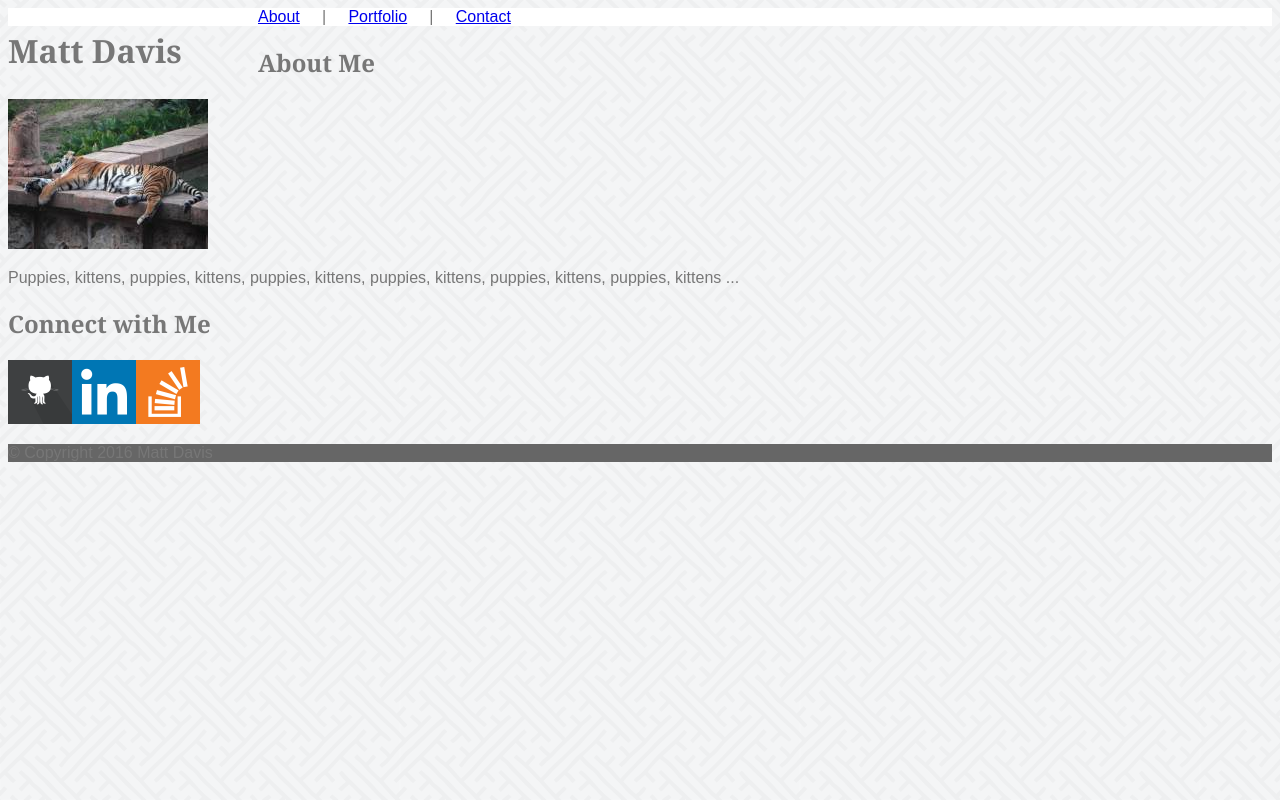
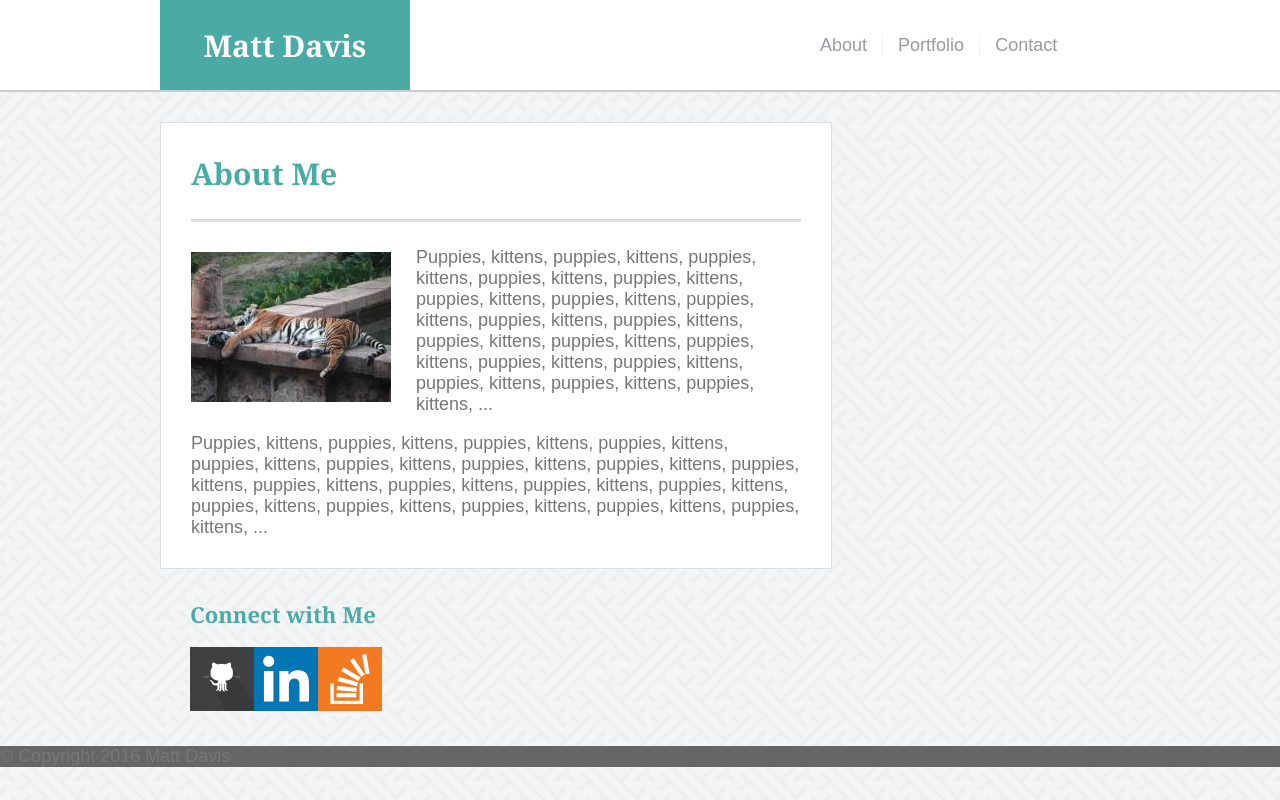
Before and after one commit to mattsplats/Basic-Portfolio, a PHP site: page / in a window 1280 px wide. Run offline with PHP 8.4, Linux system fonts and the light colour scheme.

Commit message:
CSS 75% complete

```diff
--- a/assets/css/style.css
+++ b/assets/css/style.css
@@ -1,26 +1,102 @@
 body {
 	background: url('../images/background_pattern.png') #ffffff;
-	border: #dddddd;
+	margin: 0px;
+	padding: 0px;
 
 	font-family: 'Arial', 'Helvetica Neue', Helvetica, sans-serif;
+	font-size: 18px;
 	color: #777777;
+}
+
+a {
+	color: #9999A5;
+}
+
+a:link, a:visited {
+	text-decoration: none;
+}
+
+a:hover {
+	text-decoration: underline;
+}
+
+a:active {
+	text-decoration: none;
+}
+
+h1, h2 {
+	font-family: 'Georgia', Times, Times New Roman, serif;
+	font-size: 30px;
+	color: #4aaaa5;
+}
+
+h2 {
+	font-size: 22px
 }
 
 header {
 	background: #ffffff;
-	border: #cccccc;
+	border-bottom: 2px solid #cccccc;
+}
+
+nav {
+	width: 300px;
+	height: 90px;
+
+	display: flex;
+	align-items: center;
 }
 
 footer {
 	background: #666666;
 }
 
-h1, h2 {
-	font-family: 'Georgia', Times, Times New Roman, serif;
+#header_block {
+	width: 960px;
+	height: 90px;
+	margin: 0px auto;
+
+	display: flex;
+	justify-content: space-between;
 }
 
-#your_name {
+#name_block {
+	background: #4aaaa5;
+	width: 250px;
 	height: 90px;
-	width: 250px;
-	float: left;
+
+	display: flex;
+	align-items: center;
 }
+
+#name_text {
+	margin: auto;
+	color: white;
+}
+
+.nav_add_bar {
+	border-right: thin solid #efefef;
+}
+
+#main_block {
+	width: 960px;
+	margin: 30px auto;
+}
+
+#main_content {
+	background: #ffffff;
+	border: 1px solid #dddddd;
+	width: 670px;
+
+	margin: 0px
+}
+
+#content_grey_line {
+	background: #dddddd;
+	height: 3px;
+	margin-bottom: 25px;
+}
+
+.content_margins {
+	margin: 30px;
+}
--- a/index.html
+++ b/index.html
@@ -12,32 +12,41 @@
 </head>
 <body>
 	<header>
-		<div id="your_name"><h1>Matt Davis</h1></div>
-
+		<div id="header_block">
+			<div id="name_block"><h1 id="name_text">Matt Davis</h1></div>
 			<nav>
-			<a href="index.html">About</a> &nbsp;&nbsp;&nbsp; | &nbsp;&nbsp;&nbsp; <a href="portfolio.html">Portfolio</a> &nbsp;&nbsp;&nbsp; | &nbsp;&nbsp;&nbsp; <a href="contact.html">Contact</a>
+				<div>
+					<span class="nav_add_bar"><a href="index.html">About</a>&nbsp;&nbsp;&nbsp;</span>
+					<span class="nav_add_bar">&nbsp;&nbsp;<a href="portfolio.html">Portfolio</a>&nbsp;&nbsp;&nbsp;</span>
+					<span>&nbsp;&nbsp;<a href="contact.html">Contact</a></span>
+				</div>
 			</nav>
-
-		<div id="header_grey_line"></div>
+		</div>
 	</header>
 
+	<div id="main_block">
 		<section id="main_content">
+			<div class="content_margins">
 				<h1>About Me</h1>
 				<div id="content_grey_line"></div>
-		<img src="assets/images/profile.jpg" alt="My Pic">
-		<p>Puppies, kittens, puppies, kittens, puppies, kittens, puppies, kittens, puppies, kittens, puppies, kittens ...</p>
+				<img style="float: left; margin: 5px 25px 0px 0px;" src="assets/images/profile.jpg" alt="My Pic">
+				<p>Puppies, kittens, puppies, kittens, puppies, kittens, puppies, kittens, puppies, kittens, puppies, kittens, puppies, kittens, puppies, kittens, puppies, kittens, puppies, kittens, puppies, kittens, puppies, kittens, puppies, kittens, puppies, kittens, puppies, kittens, puppies, kittens, puppies, kittens, puppies, kittens, ...</p>
+				<p>Puppies, kittens, puppies, kittens, puppies, kittens, puppies, kittens, puppies, kittens, puppies, kittens, puppies, kittens, puppies, kittens, puppies, kittens, puppies, kittens, puppies, kittens, puppies, kittens, puppies, kittens, puppies, kittens, puppies, kittens, puppies, kittens, puppies, kittens, puppies, kittens, ...</p>
+			</div>
 		</section>
 
 		<section id="connect_with_me">
+			<div class="content_margins">
 				<h2>Connect with Me</h2>
 				<div id="connect_grey_line"></div>
 				<div id="social_images">
 					<img src="assets/images/social_github.png" alt="GitHub"><img src="assets/images/social_linkedin.png" alt="LinkedIn"><img src="assets/images/social_stackoverflow.png" alt="StackOverflow">
 				</div>
+			</div>
 		</section>
+	</div>
 
 	<footer>
-		<div id="footer_green_line"></div>
 		<p id="copyright">© Copyright 2016 Matt Davis</p>
 	</footer>
 </body>
```
Also changed, not shown: contact.html (+10 -7 lines), portfolio.html (+10 -7 lines). Lines whose indentation alone changed are shown as unchanged.
